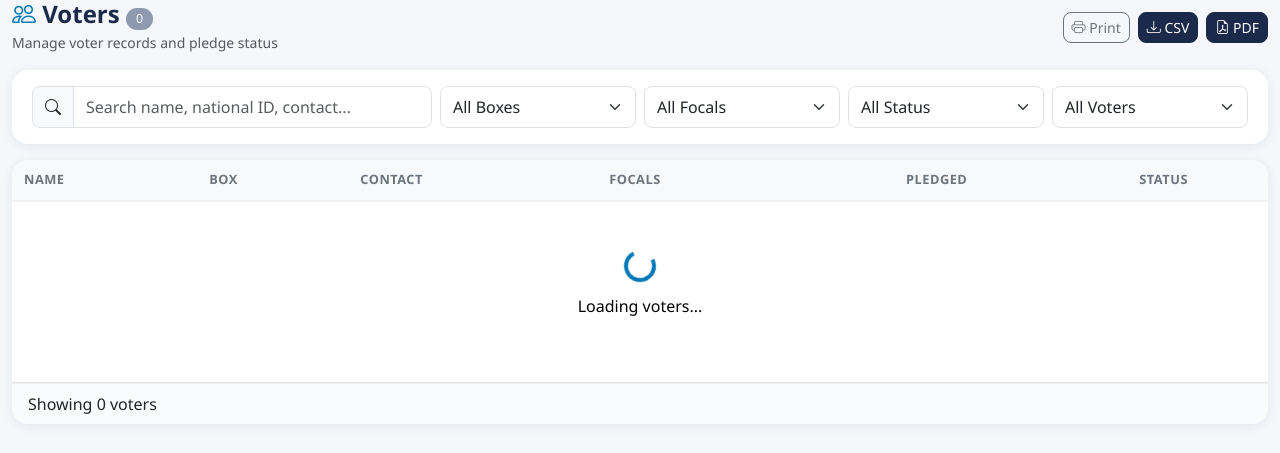
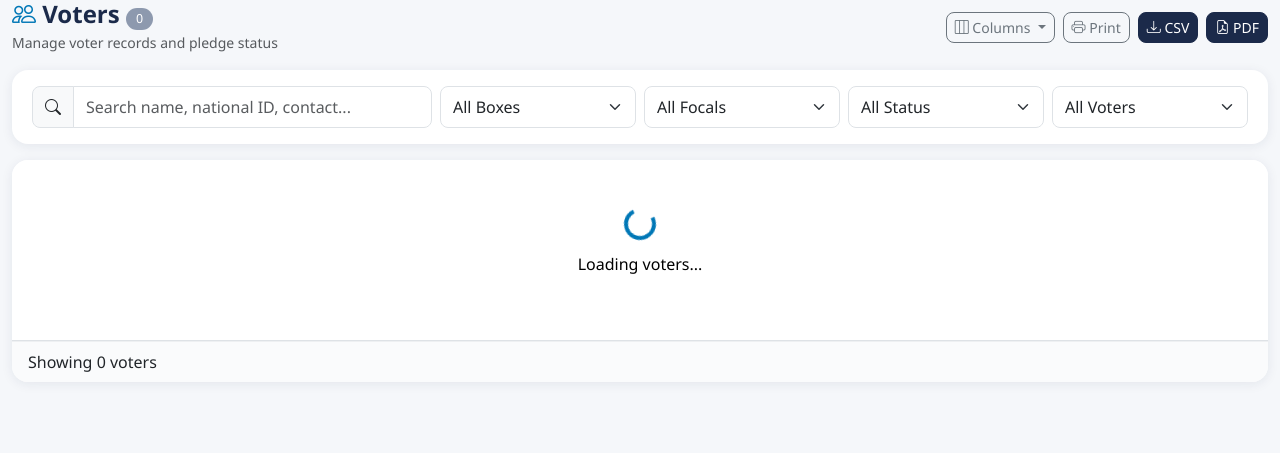
Before and after one commit to rishal1123/Vote-Council-Bussiness, a Python web app: template app/templates/voters/list.html in a window 1280 px wide. Shown: the top 453 px of the page. Run offline with Jinja, Linux system fonts and the light colour scheme; the template is opened without the code that fills it, so the values that code supplies are empty.

Commit message:
Add column visibility selector to voters page
- Dropdown menu to toggle columns: Photo, National ID, Box, Contact,
  Focals, Gender, Age, Address, Party, Pledged, Vote Status
- Column preferences saved in localStorage across sessions
- Table header and rows dynamically built based on selection
- Extra columns (Gender, Age, Address, Party) off by default
- Responsive: Contact, Focals, Gender, Age, Party hidden on mobile

Co-Authored-By: Claude Opus 4.6 (1M context) <noreply@anthropic.com>

```diff
--- a/app/templates/voters/list.html
+++ b/app/templates/voters/list.html
@@ -21,6 +21,24 @@
             <small class="text-muted d-none d-sm-inline">Manage voter records and pledge status</small>
         </div>
         <div class="d-flex flex-wrap gap-2">
+            <div class="dropdown">
+                <button class="btn btn-outline-secondary btn-sm dropdown-toggle" data-bs-toggle="dropdown" data-bs-auto-close="outside">
+                    <i class="bi bi-layout-three-columns"></i><span class="d-none d-md-inline"> Columns</span>
+                </button>
+                <div class="dropdown-menu dropdown-menu-end p-2" style="min-width: 200px;" id="columnDropdown">
+                    <div class="form-check"><input class="form-check-input col-toggle" type="checkbox" id="colPhoto" data-col="photo" checked><label class="form-check-label" for="colPhoto">Photo</label></div>
+                    <div class="form-check"><input class="form-check-input col-toggle" type="checkbox" id="colNationalId" data-col="national_id" checked><label class="form-check-label" for="colNationalId">National ID</label></div>
+                    <div class="form-check"><input class="form-check-input col-toggle" type="checkbox" id="colBox" data-col="box" checked><label class="form-check-label" for="colBox">Box</label></div>
+                    <div class="form-check"><input class="form-check-input col-toggle" type="checkbox" id="colContact" data-col="contact" checked><label class="form-check-label" for="colContact">Contact</label></div>
+                    <div class="form-check"><input class="form-check-input col-toggle" type="checkbox" id="colFocals" data-col="focals" checked><label class="form-check-label" for="colFocals">Focals</label></div>
+                    <div class="form-check"><input class="form-check-input col-toggle" type="checkbox" id="colGender" data-col="gender"><label class="form-check-label" for="colGender">Gender</label></div>
+                    <div class="form-check"><input class="form-check-input col-toggle" type="checkbox" id="colAge" data-col="age"><label class="form-check-label" for="colAge">Age</label></div>
+                    <div class="form-check"><input class="form-check-input col-toggle" type="checkbox" id="colAddress" data-col="address"><label class="form-check-label" for="colAddress">Address</label></div>
+                    <div class="form-check"><input class="form-check-input col-toggle" type="checkbox" id="colParty" data-col="party"><label class="form-check-label" for="colParty">Party</label></div>
+                    <div class="form-check"><input class="form-check-input col-toggle" type="checkbox" id="colPledged" data-col="pledged" checked><label class="form-check-label" for="colPledged">Pledged</label></div>
+                    <div class="form-check"><input class="form-check-input col-toggle" type="checkbox" id="colStatus" data-col="status" checked><label class="form-check-label" for="colStatus">Vote Status</label></div>
+                </div>
+            </div>
             <button class="btn btn-outline-secondary btn-sm" onclick="openPrintView()"><i class="bi bi-printer"></i><span class="d-none d-md-inline"> Print</span></button>
             <button class="btn btn-export btn-sm" onclick="exportFilteredCSV()"><i class="bi bi-download"></i><span class="d-none d-md-inline"> CSV</span></button>
             <button class="btn btn-export btn-sm" onclick="exportFilteredPDF()"><i class="bi bi-file-earmark-pdf"></i><span class="d-none d-md-inline"> PDF</span></button>
@@ -76,23 +94,8 @@
         <div class="card-body p-0">
             <div class="table-responsive">
                 <table class="table table-hover mb-0">
-                    <thead class="table-light">
-                        <tr>
-                            {% if user.role.value == 'admin' %}
-                            <th class="text-center" style="width: 40px;">
-                                <input type="checkbox" class="form-check-input" id="selectAll" title="Select all">
-                            </th>
-                            {% endif %}
-                            <th>Name</th>
-                            <th>Box</th>
-                            <th class="d-none d-md-table-cell">Contact</th>
-                            <th class="d-none d-md-table-cell">Focals</th>
-                            <th class="text-center">Pledged</th>
-                            <th class="text-center">Status</th>
-                            {% if user.role.value == 'admin' %}
-                            <th class="text-center">Actions</th>
-                            {% endif %}
-                        </tr>
+                    <thead class="table-light" id="voterTableHead">
+                        <!-- Built dynamically by JS -->
                     </thead>
                     <tbody id="voterList">
                         <tr>
@@ -172,11 +175,44 @@ let currentPage = 0;
 const pageSize = 50;
 let boxes = [];
 let focals = [];
+const isAdmin = {{ 'true' if user.role.value == 'admin' else 'false' }};
+
+// Column visibility
+const defaultCols = {photo: true, national_id: true, box: true, contact: true, focals: true, gender: false, age: false, address: false, party: false, pledged: true, status: true};
+let visibleCols = {...defaultCols};
+
+function loadColumnPrefs() {
+    const saved = localStorage.getItem('votecouncil_voter_cols');
+    if (saved) {
+        try { visibleCols = {...defaultCols, ...JSON.parse(saved)}; } catch(e) {}
+    }
+    // Sync checkboxes
+    document.querySelectorAll('.col-toggle').forEach(cb => {
+        cb.checked = visibleCols[cb.dataset.col] ?? false;
+    });
+}
+
+function saveColumnPrefs() {
+    localStorage.setItem('votecouncil_voter_cols', JSON.stringify(visibleCols));
+}
+
+function isColVisible(col) { return visibleCols[col] ?? false; }
 
 // Load initial data
 document.addEventListener('DOMContentLoaded', async () => {
+    loadColumnPrefs();
+    // Column toggle handlers
+    document.querySelectorAll('.col-toggle').forEach(cb => {
+        cb.addEventListener('change', () => {
+            visibleCols[cb.dataset.col] = cb.checked;
+            saveColumnPrefs();
+            buildTableHeader();
+            loadVoters();
+        });
+    });
     await loadFilters();
     applyUrlParams();
+    buildTableHeader();
     loadVoters();
 });
 
@@ -252,57 +288,81 @@ async function loadVoters() {
     }
 }
 
+function getColCount() {
+    let count = 1; // Name always shown
+    if (isAdmin) count++; // Checkbox
+    for (const col of ['box', 'contact', 'focals', 'gender', 'age', 'address', 'party', 'pledged', 'status']) {
+        if (isColVisible(col)) count++;
+    }
+    if (isAdmin) count++; // Actions
+    return count;
+}
+
+function buildTableHeader() {
+    const thead = document.getElementById('voterTableHead');
+    let html = '<tr>';
+    if (isAdmin) html += '<th class="text-center" style="width:40px;"><input type="checkbox" class="form-check-input" id="selectAll" title="Select all"></th>';
+    html += '<th>Name</th>';
+    if (isColVisible('box')) html += '<th>Box</th>';
+    if (isColVisible('contact')) html += '<th class="d-none d-md-table-cell">Contact</th>';
+    if (isColVisible('focals')) html += '<th class="d-none d-md-table-cell">Focals</th>';
+    if (isColVisible('gender')) html += '<th class="text-center d-none d-md-table-cell">Gender</th>';
+    if (isColVisible('age')) html += '<th class="text-center d-none d-md-table-cell">Age</th>';
+    if (isColVisible('address')) html += '<th class="d-none d-lg-table-cell">Address</th>';
+    if (isColVisible('party')) html += '<th class="d-none d-md-table-cell">Party</th>';
+    if (isColVisible('pledged')) html += '<th class="text-center">Pledged</th>';
+    if (isColVisible('status')) html += '<th class="text-center">Status</th>';
+    if (isAdmin) html += '<th class="text-center">Actions</th>';
+    html += '</tr>';
+    thead.innerHTML = html;
+
+    // Re-bind select-all
+    const selectAll = document.getElementById('selectAll');
+    if (selectAll) {
+        selectAll.addEventListener('change', (e) => {
+            document.querySelectorAll('.voter-checkbox').forEach(cb => {
+                cb.checked = e.target.checked;
+                toggleVoterSelection(parseInt(cb.value), e.target.checked);
+            });
+        });
+    }
+}
+
 function renderVoters(voters) {
     const tbody = document.getElementById('voterList');
+    const colCount = getColCount();
 
     if (voters.length === 0) {
-        tbody.innerHTML = `
-            <tr><td colspan="8" class="text-center py-5">No voters found</td></tr>
-        `;
+        tbody.innerHTML = `<tr><td colspan="${colCount}" class="text-center py-5">No voters found</td></tr>`;
         return;
     }
 
-    tbody.innerHTML = voters.map(voter => `
-        <tr>
-            {% if user.role.value == 'admin' %}
-            <td class="text-center">
-                <input type="checkbox" class="form-check-input voter-checkbox" value="${voter.id}" onchange="toggleVoterSelection(${voter.id}, this.checked)">
-            </td>
-            {% endif %}
-            <td>
-                <div class="d-flex align-items-center gap-2">
-                    ${voter.photo_path
-                        ? `<img src="/uploads/${encodeURIComponent(voter.photo_path)}" class="voter-avatar" alt="">`
-                        : `<span class="rounded-circle bg-light d-inline-flex align-items-center justify-content-center" style="width:32px;height:32px;"><i class="bi bi-person text-muted"></i></span>`
-                    }
-                    <div>
-                        <a href="/voters/${voter.id}/view">${escapeHtml(voter.name)}</a>
-                        ${voter.national_id ? `<br><small class="text-muted">${escapeHtml(voter.national_id)}</small>` : ''}
-                    </div>
-                </div>
-            </td>
-            <td>${voter.box ? escapeHtml(voter.box.name) : '-'}</td>
-            <td class="d-none d-md-table-cell">${escapeHtml(voter.contact) || '-'}</td>
-            <td class="d-none d-md-table-cell">
-                ${voter.focals.map(f => `<span class="badge bg-light text-dark">${escapeHtml(f.name)}</span>`).join(' ')}
-            </td>
-            <td class="text-center">
-                ${voter.is_pledged === 'yes' ? '<i class="bi bi-check-circle-fill text-success"></i>' : voter.is_pledged === 'undecided' ? '<i class="bi bi-question-circle-fill text-warning"></i>' : '<i class="bi bi-dash text-muted"></i>'}
-            </td>
-            <td class="text-center">
-                ${getStatusBadge(voter.vote_status)}
-            </td>
-            {% if user.role.value == 'admin' %}
-            <td class="text-center">
-                <button class="btn btn-sm btn-outline-primary" data-voter-id="${voter.id}" data-voter-name="${escapeHtml(voter.name)}" onclick="openPledgeModal(this.dataset.voterId, this.dataset.voterName)">
-                    <i class="bi bi-hand-thumbs-up"></i>
-                </button>
-            </td>
-            {% endif %}
-        </tr>
-    `).join('');
+    tbody.innerHTML = voters.map(voter => {
+        const photo = isColVisible('photo')
+            ? (voter.photo_path
+                ? `<img src="/uploads/${encodeURIComponent(voter.photo_path)}" class="voter-avatar" alt="">`
+                : `<span class="voter-avatar-ph"><i class="bi bi-person text-muted"></i></span>`)
+            : '';
+        const natId = isColVisible('national_id') && voter.national_id
+            ? `<br><small class="text-muted">${escapeHtml(voter.national_id)}</small>` : '';
 
-    // Reset select-all checkbox
+        let row = '<tr>';
+        if (isAdmin) row += `<td class="text-center"><input type="checkbox" class="form-check-input voter-checkbox" value="${voter.id}" onchange="toggleVoterSelection(${voter.id}, this.checked)"></td>`;
+        row += `<td><div class="d-flex align-items-center gap-2">${photo}<div><a href="/voters/${voter.id}/view">${escapeHtml(voter.name)}</a>${natId}</div></div></td>`;
+        if (isColVisible('box')) row += `<td>${voter.box ? escapeHtml(voter.box.name) : '-'}</td>`;
+        if (isColVisible('contact')) row += `<td class="d-none d-md-table-cell">${escapeHtml(voter.contact || voter.new_contact || '') || '-'}</td>`;
+        if (isColVisible('focals')) row += `<td class="d-none d-md-table-cell">${voter.focals.map(f => '<span class="badge bg-light text-dark">' + escapeHtml(f.name) + '</span>').join(' ')}</td>`;
+        if (isColVisible('gender')) row += `<td class="text-center d-none d-md-table-cell">${escapeHtml(voter.gender || '-')}</td>`;
+        if (isColVisible('age')) row += `<td class="text-center d-none d-md-table-cell">${voter.age || '-'}</td>`;
+        if (isColVisible('address')) row += `<td class="d-none d-lg-table-cell"><small>${escapeHtml(voter.address || '-')}</small></td>`;
+        if (isColVisible('party')) row += `<td class="d-none d-md-table-cell">${escapeHtml(voter.party || '-')}</td>`;
+        if (isColVisible('pledged')) row += `<td class="text-center">${voter.is_pledged === 'yes' ? '<i class="bi bi-check-circle-fill text-success"></i>' : voter.is_pledged === 'undecided' ? '<i class="bi bi-question-circle-fill text-warning"></i>' : '<i class="bi bi-dash text-muted"></i>'}</td>`;
+        if (isColVisible('status')) row += `<td class="text-center">${getStatusBadge(voter.vote_status)}</td>`;
+        if (isAdmin) row += `<td class="text-center"><button class="btn btn-sm btn-outline-primary" data-voter-id="${voter.id}" data-voter-name="${escapeHtml(voter.name)}" onclick="openPledgeModal(this.dataset.voterId, this.dataset.voterName)"><i class="bi bi-hand-thumbs-up"></i></button></td>`;
+        row += '</tr>';
+        return row;
+    }).join('');
+
     const selectAll = document.getElementById('selectAll');
     if (selectAll) selectAll.checked = false;
 }
```
